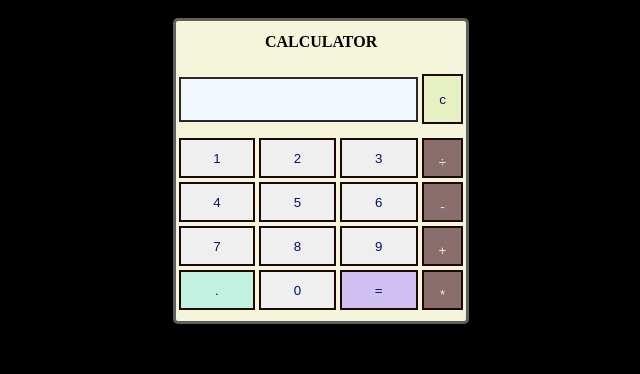
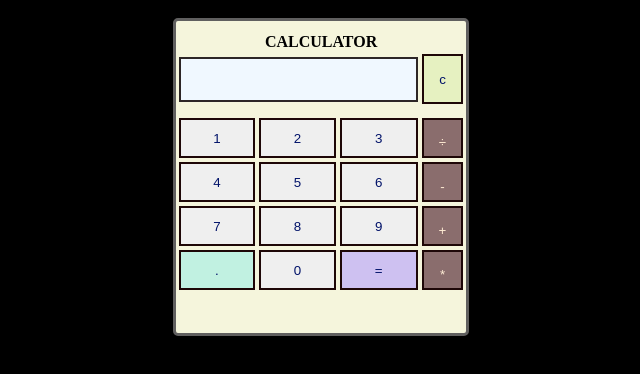
Before and after one commit to kadeekshitha/calculator1, a plain HTML site: page index.html in a window 1280 px wide. Shown: the part 48-422 px from the top of the page, without its empty margins (303-943 px from the left). Drawn offline with Linux system fonts and the light colour scheme.

Commit message:
Update calone.css

```diff
--- a/calone.css
+++ b/calone.css
@@ -82,7 +82,7 @@ input[type="button"]:active{  /*when you click the button*/
     background-color: beige;
     align-self: center;
     width: 23%;
-    height: 300px;
+    height: 312px;
     margin-left: 37%;
     border: 3px solid rgb(96, 95, 95);
     display: block;
@@ -98,4 +98,5 @@ input[type="button"]:active{  /*when you click the button*/
 
 .one{
     margin-top: 7%
+    margin-left:9%;
 }
```
